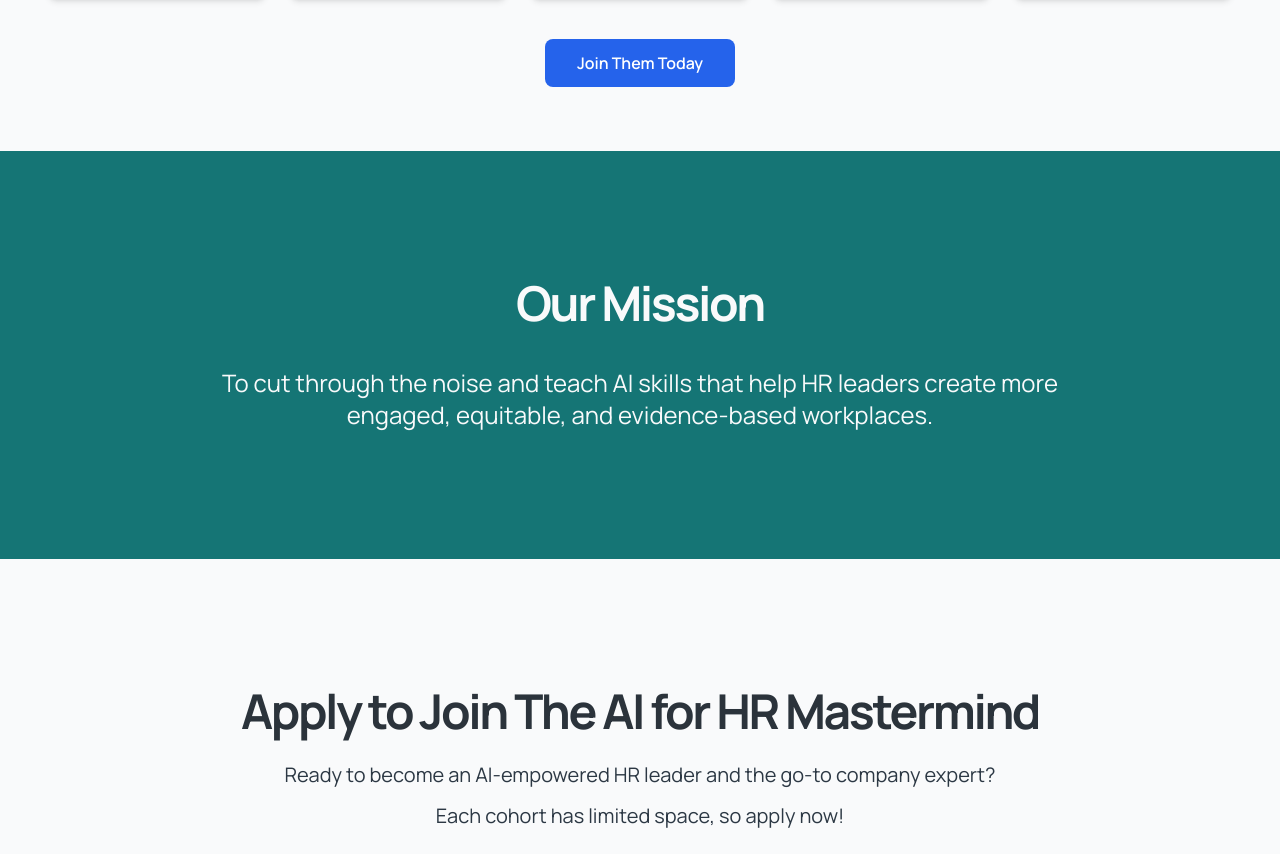
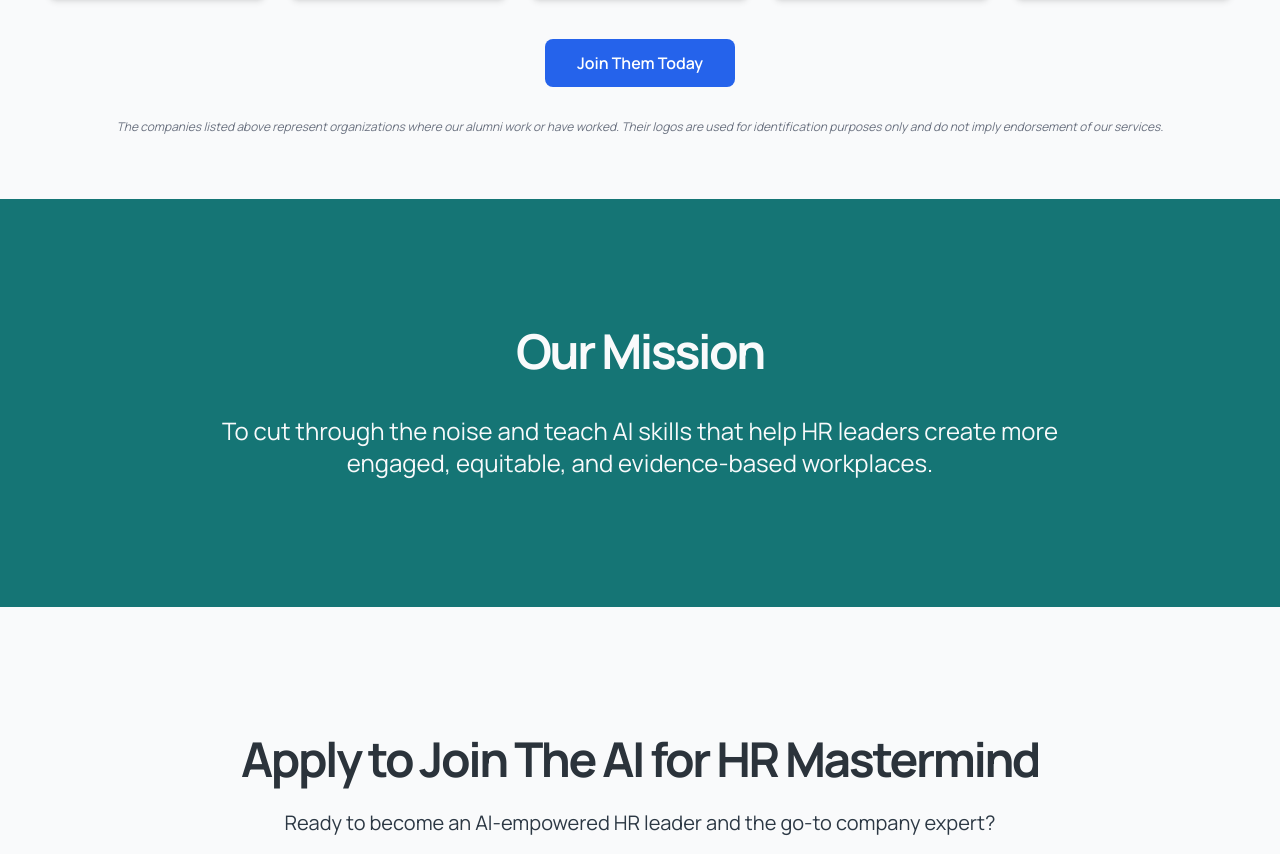
Before and after one commit to SimpleJoySolutions/workplace-labs-mastermind, a Next.js app: page / in a window 1280 px wide. Shown: the part 5552-6406 px from the top of the page. Built offline with nearby package versions, Linux system fonts and the light colour scheme.

Commit message:
added disclaimer

```diff
--- a/src/components/alumni-companies-section.tsx
+++ b/src/components/alumni-companies-section.tsx
@@ -45,6 +45,11 @@ export const AlumniCompaniesSection = () => {
             Join Them Today
           </a>
         </div>
+
+        <p className="mt-8 text-xs text-gray-500 italic">
+          The companies listed above represent organizations where our alumni work or have worked.
+          Their logos are used for identification purposes only and do not imply endorsement of our services.
+        </p>
       </div>
     </section>
   );
```
